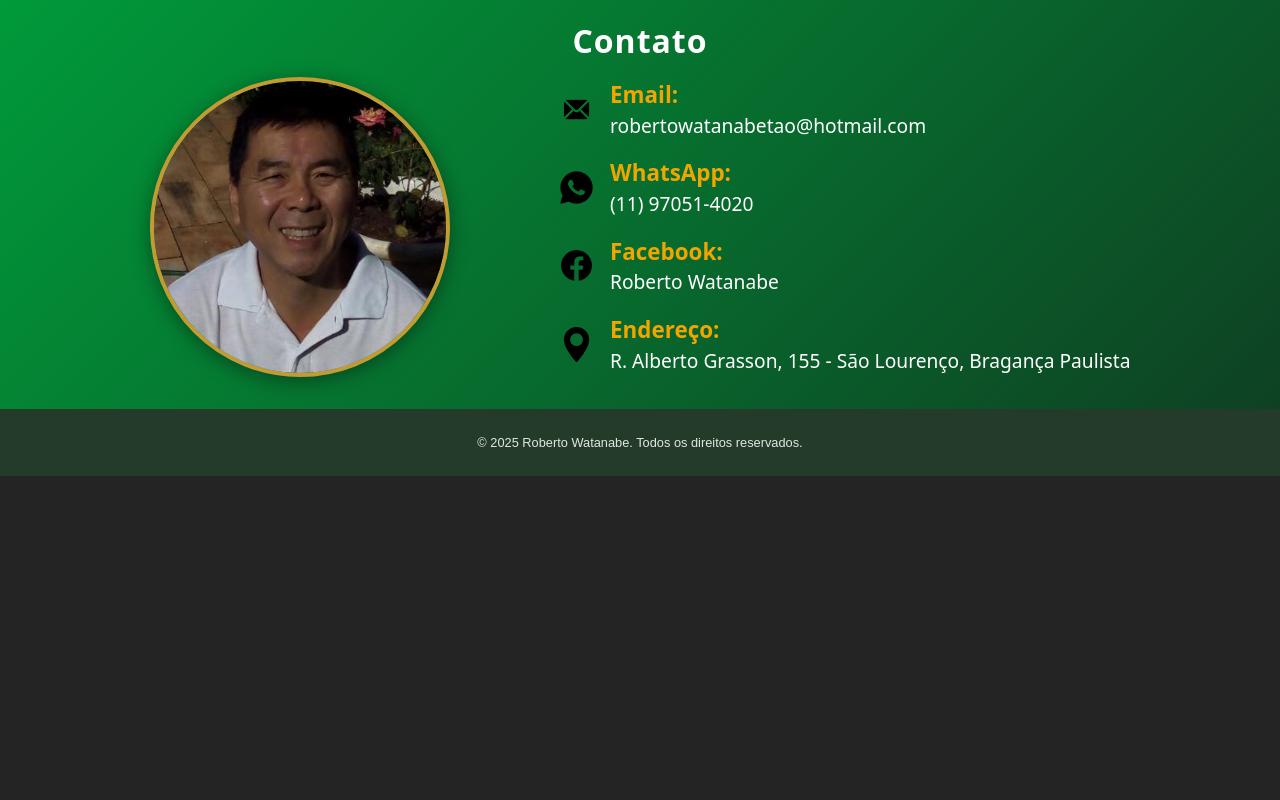
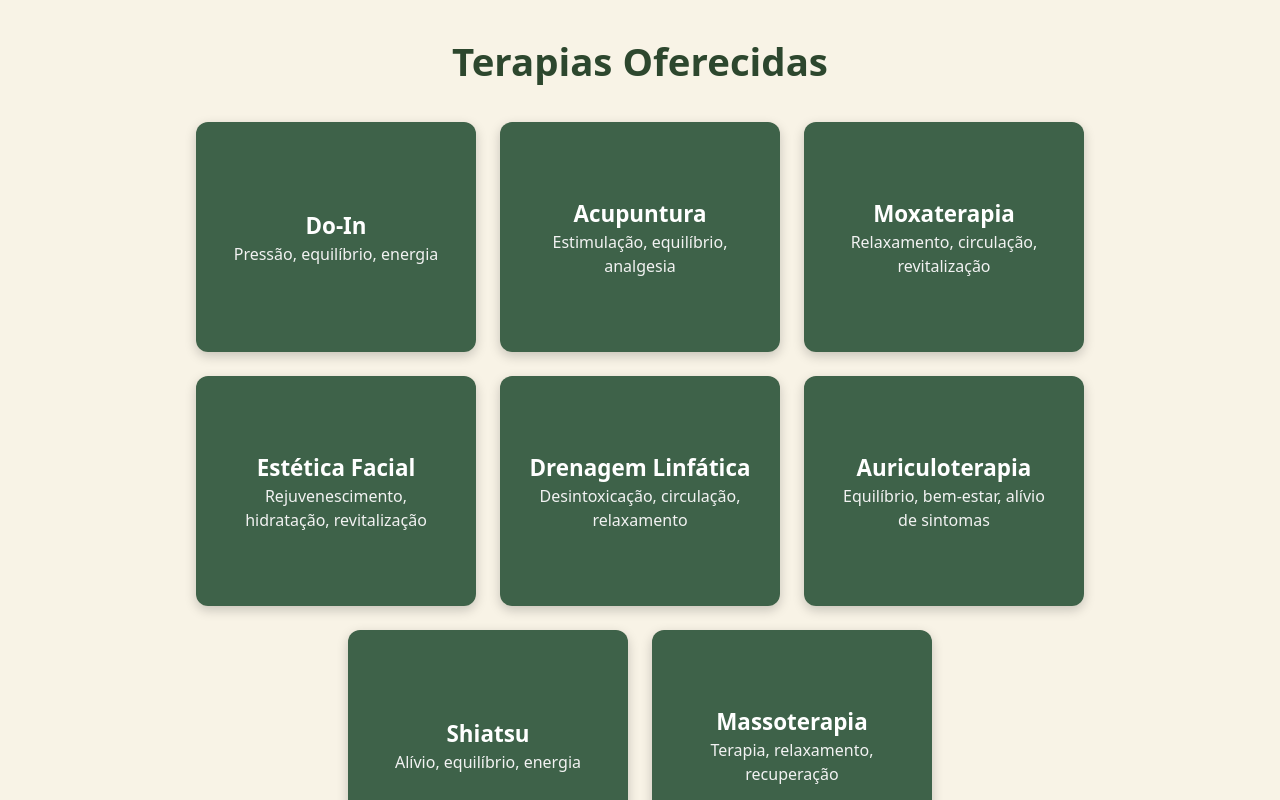
Before and after one commit to andreRessude/ClinicaRobertoWatanabe, a React (Vite) app: page / in a window 1280 px wide. Shown: the part 1040-1840 px from the top of the page. Before the commit the page ends 1516 px from the top, so only its background shows below. Built offline with nearby package versions, Linux system fonts and the light colour scheme.

Commit message:
comecando terapias

```diff
--- a/src/App.jsx
+++ b/src/App.jsx
@@ -15,7 +15,7 @@ export default function App() {
       <Navbar />
       <Header />
       <Sobre />
-      {/* <Terapias /> */}
+      <Terapias />
       {/* <FAQ /> */}
       <Contato />
       <Footer />
--- a/src/Components/NavBar/style.module.css
+++ b/src/Components/NavBar/style.module.css
@@ -1,14 +1,15 @@
 .navbar {
   width: 100%;
-  background: #243b2a; /* verde escuro */
+  background: #243b2a;
   display: flex;
   align-items: center;
   justify-content: space-around;
   padding: 24px 0;
   position: fixed;
+  top: 0;
+  z-index: 1000;
 }
 
-/* LOGO */
 .containerLogo {
   display: flex;
   align-items: center;
@@ -23,10 +24,9 @@
 .textLogo {
   font-family: "Poppins", sans-serif;
   font-size: 1rem;
-  color: #d9b43a; /* dourado */
+  color: #d9b43a;
 }
 
-/* MENU */
 .menu {
   display: flex;
   align-items: center;
@@ -44,7 +44,6 @@
   color: #d9b43a;
 }
 
-/* BOTÃO AGENDA */
 .btnAgendar {
   background: #d9b43a;
   color: #243b2a;
@@ -60,7 +59,7 @@
   transform: scale(1.05);
 }
 
-/* RESPONSIVO
+/*
 @media (max-width: 900px) {
   .navbar {
     flex-direction: column;
--- a/src/Components/Terapias/index.jsx
+++ b/src/Components/Terapias/index.jsx
@@ -1,9 +1,25 @@
+import { terapias } from '../../assets/data';
 import styles from './style.module.css';
 
 export default function Terapias() {
-    return (
-        <>
-            <h1 className={styles.titulo}>TERAPIAS</h1>
-        </>
-    )
+    return(
+        <section className={styles.sectionTerapias} id="terapias">
+            <h1 className={styles.tituloTerapias}>Terapias Oferecidas</h1>
+
+            <div className={styles.containerTerapias}>
+                {terapias.map((terapia) => (
+                    <div key={terapia.id} className={styles.cardTerapia}>
+                        <div className={styles.overlay}>
+                            <h3 className={styles.tituloCard}>{terapia.titulo}</h3>
+                            <p className={styles.subtituloCard}>{terapia.subtitulo}</p>
+                        </div>
+                    </div>
+                ))}
+            </div>
+
+            <a className={styles.btnAgendar}>
+                Agende sua consulta
+            </a>
+        </section>
+    );
 }
--- a/src/Components/Terapias/style.module.css
+++ b/src/Components/Terapias/style.module.css
@@ -1,4 +1,93 @@
-.titulo{
-    background-color: rgb(140, 165, 42);
-    padding: 64px 0;
+.sectionTerapias {
+    background-color: #f8f3e6;
+    padding: 48px 64px;
+    text-align: center;
+    display: flex;
+    align-items: center;
+    justify-content: center;
+    flex-direction: column;
+    gap: 32px;
 }
+
+.tituloTerapias {
+    font-size: 2.4rem;
+    font-weight: 700;
+    color: #2d472e;
+}
+
+.containerTerapias {
+    max-width: 1200px;
+    display: flex;
+    flex-direction: row;
+    flex-wrap: wrap;
+    align-items: center;
+    justify-content: center;
+    gap: 24px;
+}
+
+.cardTerapia {
+    width: 280px;
+    height: 230px;
+    border-radius: 12px;
+    background-size: cover;
+    background-position: center;
+    color: #fff;
+    box-shadow: 0 4px 12px rgba(0, 0, 0, 0.2);
+    transition: transform 0.3s ease, box-shadow 0.3s ease;
+}
+.cardTerapia:hover {
+    transform: translateY(-8px);
+    box-shadow: 0 6px 20px rgba(0, 0, 0, 0.25);
+}
+
+.overlay {
+    background-color: rgba(0, 50, 20, 0.75);
+    width: 100%;
+    height: 100%;
+    border-radius: 12px;
+    display: flex;
+    flex-direction: column;
+    justify-content: center;
+    align-items: center;
+    transition: background-color 0.3s ease;
+}
+.cardTerapia:hover .overlay {
+    background-color: rgba(0, 60, 25, 0.85);
+}
+
+.tituloCard {
+    font-size: 1.4rem;
+}
+.subtituloCard {
+    font-size: 1rem;
+    max-width: 80%;
+    color: #f2f2f2;
+}
+
+.btnAgendar {
+    padding: 14px 32px;
+    background-color: #243b2a;
+    color: #fff;
+    border-radius: 30px;
+    text-decoration: none;
+    box-shadow: 0 4px 12px rgba(0, 0, 0, 0.2);
+    transition: background-color 0.3s ease, transform 0.2s ease;
+}
+.btnAgendar:hover {
+    background-color: #b3872c;
+    transform: translateY(-6px);
+}
+
+/* @media (max-width: 768px) {
+    .sectionTerapias {
+        padding: 60px 6%;
+    }
+
+    .tituloTerapias {
+        font-size: 2rem;
+    }
+
+    .cardTerapia {
+        height: 210px;
+    }
+} */
--- /dev/null
+++ b/src/assets/data.js
@@ -0,0 +1,58 @@
+export const terapias = [
+  {
+    id: 'do-in',
+    titulo: 'Do-In',
+    subtitulo: 'Pressão, equilíbrio, energia',
+    descricao: 'O Do-in é uma técnica de automassagem baseada na acupressão. Consiste na aplicação de pressão com os dedos em pontos estratégicos do corpo, estimulando o fluxo de energia vital (Qi) e promovendo equilíbrio físico e emocional. Seus benefícios incluem alívio de dores musculares, melhora da circulação sanguínea, redução do estresse e fortalecimento do sistema imunológico. A prática pode ser realizada diariamente e é indicada para pessoas que buscam bem-estar e prevenção de doenças.',
+    imagem: './images/img_terapia1.jpg'
+  },
+  {
+    id: 'acupuntura',
+    titulo: 'Acupuntura',
+    subtitulo: 'Estimulação, equilíbrio, analgesia',
+    descricao: 'A acupuntura é uma prática milenar que consiste na inserção de agulhas finas em pontos específicos do corpo para equilibrar o fluxo de energia (Qi) nos meridianos. Seus efeitos incluem analgesia, relaxamento muscular, melhora da circulação e regulação de funções orgânicas. É indicada para o tratamento de dores crônicas, distúrbios emocionais, problemas digestivos e doenças neurológicas. Estudos científicos comprovam sua eficácia na liberação de neurotransmissores como endorfinas e serotonina, promovendo bem-estar e alívio da dor.',
+    imagem: './images/img_terapia2.webp'
+  },
+  {
+    id: 'moxaterapia',
+    titulo: 'Moxaterapia',
+    subtitulo: 'Relaxamento, circulação, revitalização',
+    descricao: 'A Moxaterapia é um método terapêutico da medicina alternativa que utiliza o calor gerado pela queima de ervas medicinais presentes em um bastão, posto próximo a pontos de acupuntura, para estimular pontos de acupuntura. O calor profundo melhora a circulação sanguínea, relaxa músculos e articulações e fortalece o sistema imunológico. É especialmente eficaz no tratamento de dores crônicas, problemas digestivos e distúrbios respiratórios. A técnica pode ser aplicada diretamente sobre a pele ou indiretamente, utilizando suportes para evitar contato direto com a pele.',
+    imagem: './images/img_terapia3.webp'
+  },
+  {
+    id: 'estetica-facial',
+    titulo: 'Estética Facial',
+    subtitulo: 'Rejuvenescimento, hidratação, revitalização',
+    descricao: 'A acupuntura é amplamente utilizada no tratamento da paralisia facial periférica, em que essa condição é caracterizada pela fraqueza ou perda total dos movimentos em um lado do rosto. A acupuntura atua na regeneração das fibras nervosas, melhora a circulação sanguínea e estimula a contração muscular, acelerando a recuperação. Além das agulhas, podem ser utilizados pontos de auriculoterapia e técnicas complementares como moxaterapia.',
+    imagem: './images/img_terapia4.jpg'
+  },
+  {
+    id: 'drenagem-linfatica',
+    titulo: 'Drenagem Linfática',
+    subtitulo: 'Desintoxicação, circulação, relaxamento',
+    descricao: 'A drenagem linfática é uma técnica de massagem terapêutica que estimula o sistema linfático, promovendo a eliminação de toxinas e reduzindo edemas. Utiliza movimentos suaves e rítmicos para direcionar o líquido linfático aos gânglios linfáticos, melhorando a circulação e fortalecendo o sistema imunológico. É amplamente utilizada na recuperação pós-operatória, no tratamento de retenção de líquidos e na redução da celulite. Além dos benefícios estéticos, contribui para o relaxamento e bem-estar geral.',
+    imagem: './images/img_terapia1.jpg'
+  },
+  {
+    id: 'auriculoterapia',
+    titulo: 'Auriculoterapia',
+    subtitulo: 'Equilíbrio, bem-estar, alívio de sintomas',
+    descricao: 'A auriculoterapia é uma técnica da medicina alternativa que utiliza estímulos em pontos específicos da orelha para tratar diversas condições físicas e emocionais. A orelha é considerada um microssistema do corpo, onde cada ponto corresponde a um órgão ou função corporal. A estimulação pode ser feita com agulhas, sementes de mostarda, promovendo equilíbrio energético e alívio de sintomas como dores crônicas, ansiedade, insônia e problemas digestivos. Estudos indicam que a auriculoterapia pode estimular a liberação de neurotransmissores como serotonina e endorfinas, contribuindo para o bem-estar geral.',
+    imagem: './images/img_terapia2.webp'
+  },
+  {
+    id: 'shiatsu',
+    titulo: 'Shiatsu',
+    subtitulo: 'Alívio, equilíbrio, energia',
+    descricao: 'O Shiatsu é uma técnica de massagem terapêutica japonesa baseada na pressão dos dedos sobre pontos específicos do corpo, seguindo os princípios da acupressão e da medicina tradicional chinesa. Seu objetivo é equilibrar o fluxo de Qi (energia vital) nos meridianos, promovendo relaxamento, alívio de dores musculares e melhora da circulação sanguínea. O Shiatsu pode ser aplicado com as mãos, cotovelos e até joelhos, utilizando movimentos rítmicos e profundos. É indicado para tratar tensões musculares, estresse, problemas posturais e distúrbios emocionais, proporcionando sensação de bem-estar e revitalização.',
+    imagem: './images/img_terapia3.webp'
+  },
+  {
+    id: 'massoterapia',
+    titulo: 'Massoterapia',
+    subtitulo: 'Terapia, relaxamento, recuperação',
+    descricao: 'A massoterapia engloba diversas técnicas de massagem com objetivos terapêuticos, estéticos e relaxantes. Pode incluir um conjunto de massagens, cada uma com benefícios específicos. A massoterapia atua na melhora da circulação sanguínea, redução do estresse, alívio de dores musculares e fortalecimento do sistema imunológico. Além disso, pode ser utilizada como complemento em tratamentos fisioterapêuticos e reabilitação muscular. Profissionais especializados utilizam diferentes técnicas e pressões para atender às necessidades individuais de cada paciente.',
+    imagem: './images/img_terapia4.jpg'
+  }
+];
```
